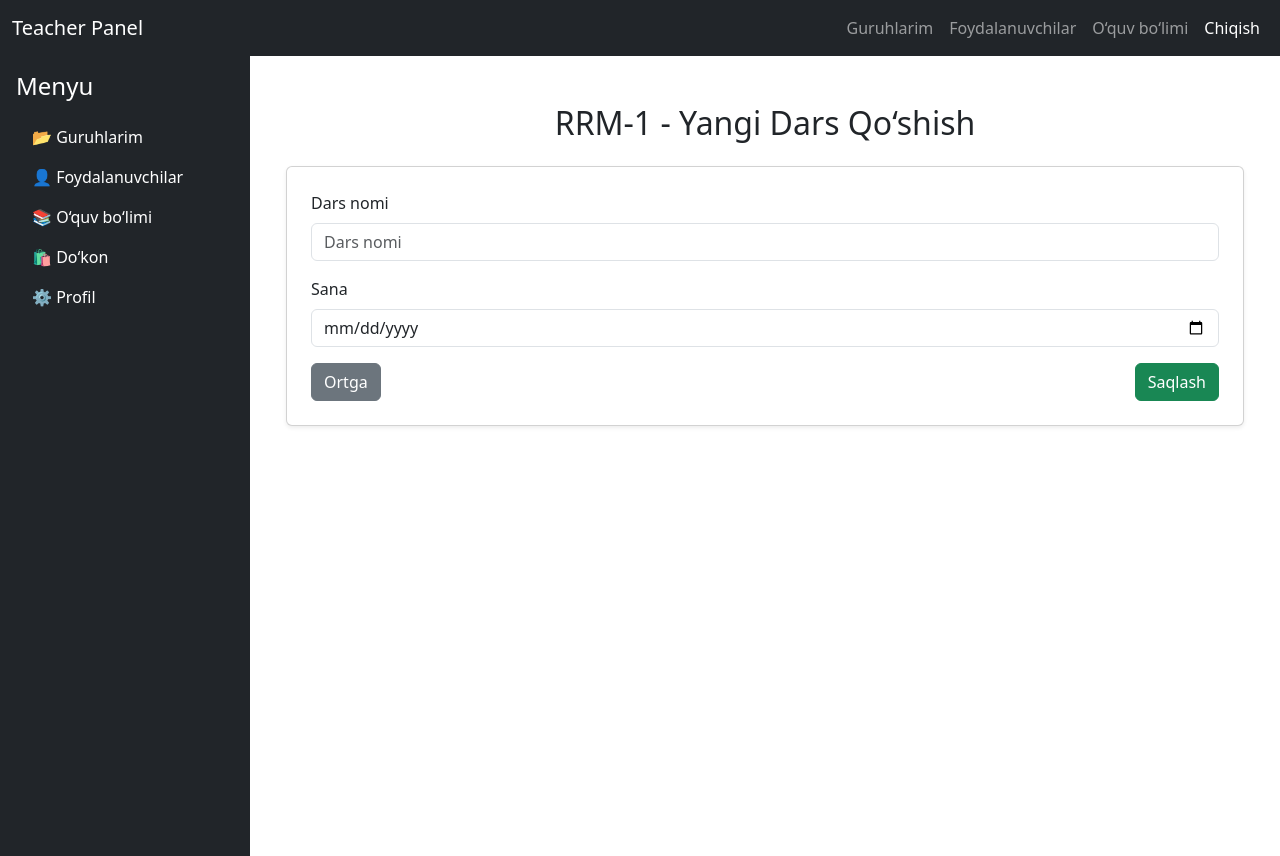
After one commit to cyrax-1028/education, a Django app: page /teachers/group/1/add-lesson/ in a window 1280 px wide. The commit adds this page. Run offline with Django 5.2, Linux system fonts and the light colour scheme; a user stored in the database is signed in; data comes from the database, SQL or seed files in the repository; both versions use the stored data as it was after the commit.

Commit message:
Exam done

```diff
--- a/teachers/forms.py
+++ b/teachers/forms.py
@@ -0,0 +1,11 @@
+from django import forms
+from education.models import Lesson
+
+class LessonForm(forms.ModelForm):
+    class Meta:
+        model = Lesson
+        fields = ["title", "date"]
+        widgets = {
+            "title": forms.TextInput(attrs={"class": "form-control", "placeholder": "Dars nomi"}),
+            "date": forms.DateInput(attrs={"type": "date", "class": "form-control"}),
+        }
--- /dev/null
+++ b/teachers/templates/teachers/add_lesson.html
@@ -0,0 +1,32 @@
+{% extends 'teachers/base.html' %}
+
+{% block title %}Dars Qo‘shish{% endblock %}
+
+{% block content %}
+<div class="container mt-4">
+    <h2 class="text-center mb-4">{{ group.name }} - Yangi Dars Qo‘shish</h2>
+
+    <div class="card shadow-sm p-4">
+        <form method="post">
+            {% csrf_token %}
+            <div class="mb-3">
+                <label for="id_title" class="form-label">Dars nomi</label>
+                {{ form.title }}
+            </div>
+            <div class="mb-3">
+                <label for="id_date" class="form-label">Sana</label>
+                {{ form.date }}
+            </div>
+
+            <div class="d-flex justify-content-between">
+                <a href="{% url 'teachers:lessons' group.id %}" class="btn btn-secondary">
+                    <i class="fas fa-arrow-left"></i> Ortga
+                </a>
+                <button type="submit" class="btn btn-success">
+                    <i class="fas fa-save"></i> Saqlash
+                </button>
+            </div>
+        </form>
+    </div>
+</div>
+{% endblock %}
--- a/teachers/urls.py
+++ b/teachers/urls.py
@@ -9,4 +9,5 @@ urlpatterns = [
     path('group_lessons/<int:pk>/', views.lessons_list, name='lessons'),
     path('lesson_detail/<int:pk>/', views.lesson_detail, name='lesson_detail'),
     path('lesson/<int:lesson_id>/update_attendance/', views.update_attendance, name='update_attendance'),
+    path('group/<int:group_id>/add-lesson/', views.add_lesson, name='add_lesson'),
 ]
--- a/teachers/views.py
+++ b/teachers/views.py
@@ -1,9 +1,9 @@
-from django.shortcuts import render, get_object_or_404, redirect
+from django.shortcuts import render, get_object_or_404, redirect, reverse
 from django.contrib.auth.decorators import login_required
 from education.forms import VideoUploadForm
-
 from education.models import Lesson, Group, Attendance, Video
 from teachers.models import Teacher
+from .forms import LessonForm
 
 
 @login_required(login_url='education:login')
@@ -95,3 +95,26 @@ def update_attendance(request, lesson_id):
                 attendance.save()
 
     return redirect("teachers:lesson_detail", pk=lesson_id)
+
+
+@login_required(login_url="education:login")
+def add_lesson(request, group_id):
+    group = get_object_or_404(Group, id=group_id)
+    teacher = get_object_or_404(Teacher, id=group.teacher.id)
+
+    if request.method == "POST":
+        form = LessonForm(request.POST)
+        if form.is_valid():
+            lesson = form.save(commit=False)
+            lesson.group = group
+            lesson.save()
+            return redirect(reverse("teachers:lessons", kwargs={"pk": group_id}))
+    else:
+        form = LessonForm()
+
+    context = {
+        'group': group,
+        'teacher': teacher,
+        'form': form,
+    }
+    return render(request, "teachers/add_lesson.html", context)
```
Also changed, not shown: teachers/templates/teachers/lessons.html (+10 -3 lines), db.sqlite3.
